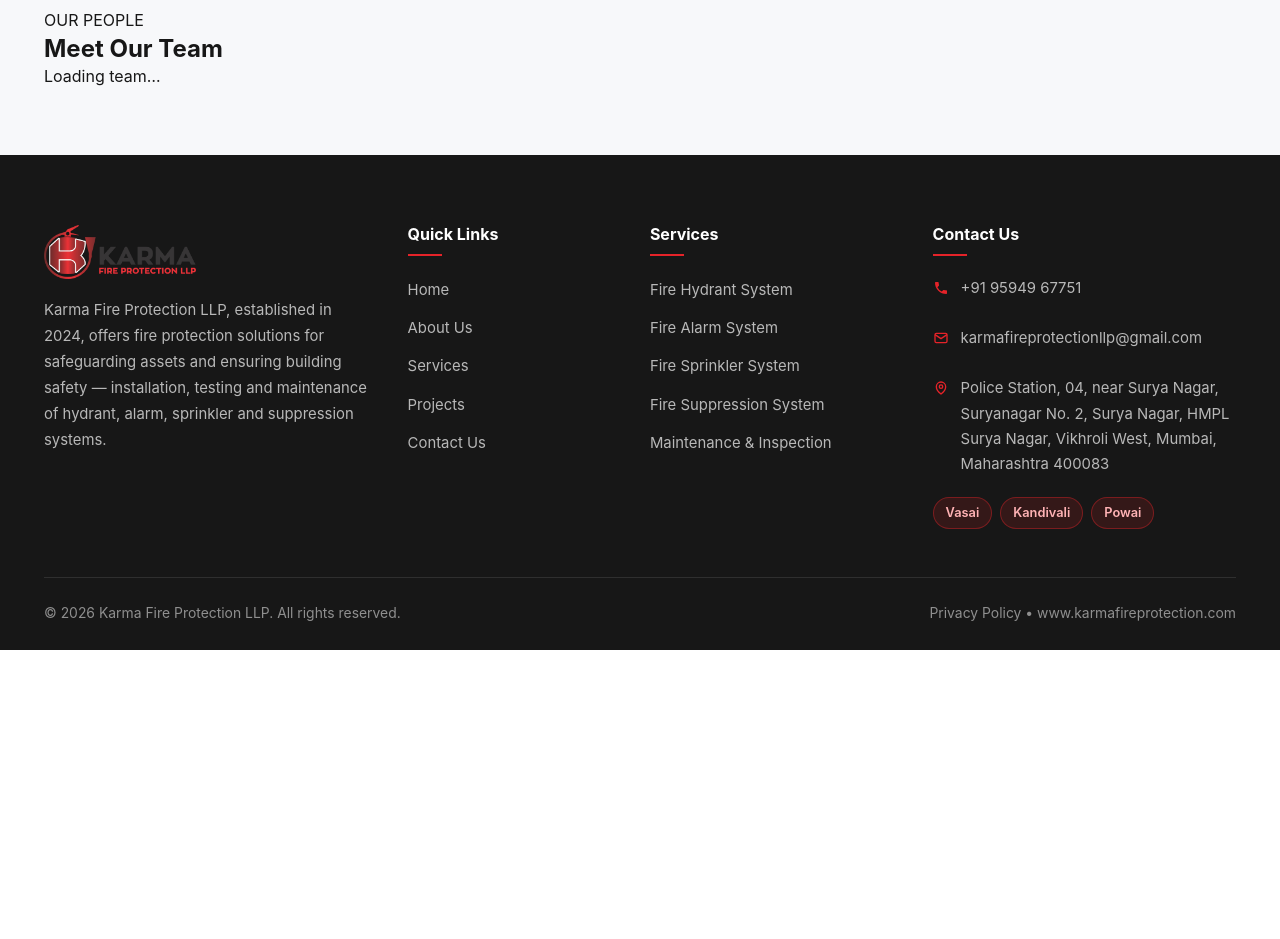
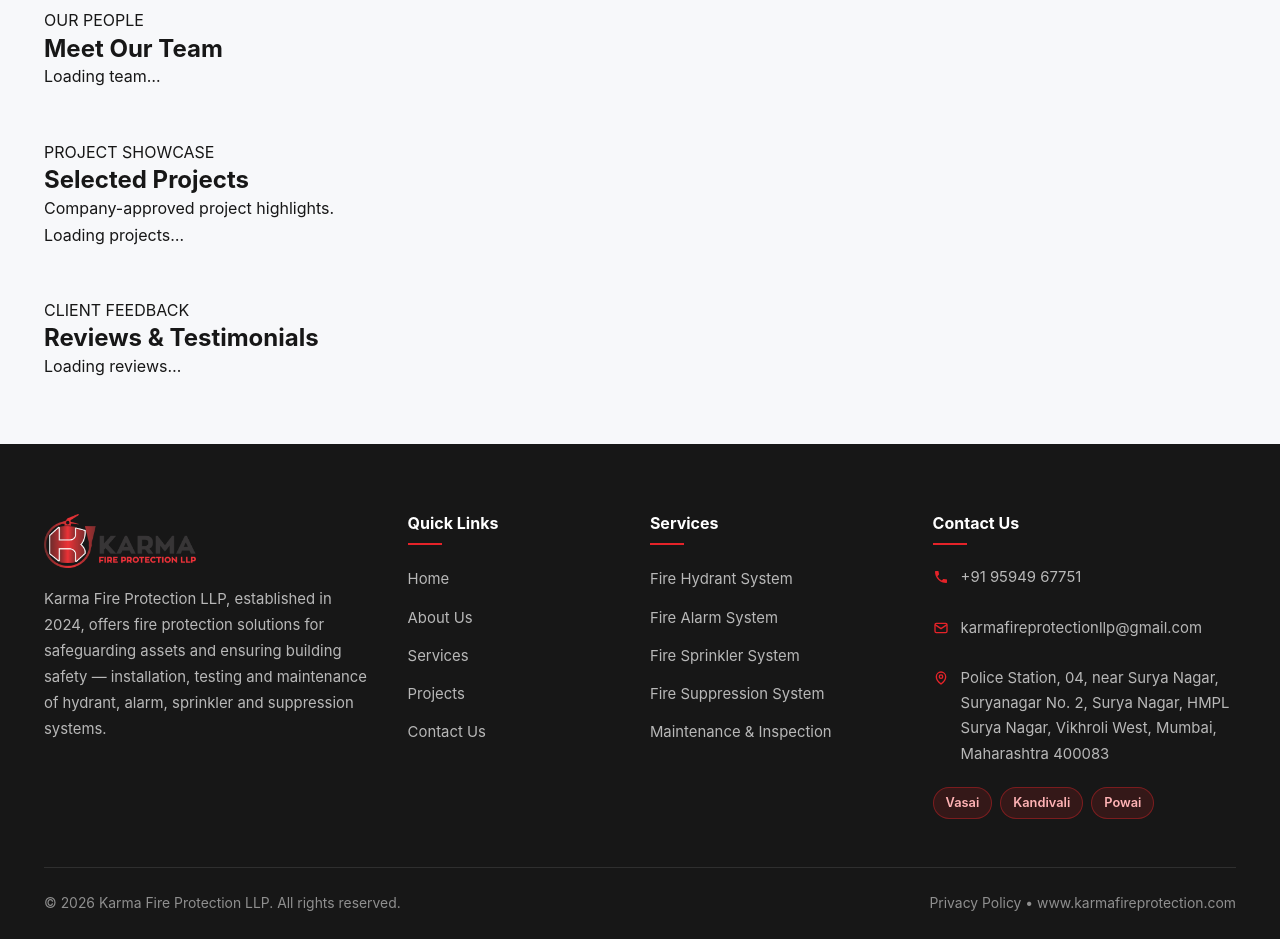
Before and after one commit to ns-matrix/karma-fire-protection0, a plain HTML site: page index.html in a window 1280 px wide. Shown: the part 5260-6199 px from the top of the page. Before the commit the page ends 5910 px from the top, so only its background shows below. Drawn offline with Linux system fonts and the light colour scheme; a script that the page names is missing.

Commit message:
Add dynamic projects and client review sections to homepage

```diff
--- a/index.html
+++ b/index.html
@@ -498,7 +498,11 @@
       <div class="section-header" style="margin-top:48px"><span class="section-tag">OUR CATALOGUE</span><h2>Fire Protection Products</h2></div>
       <div id="managed-products" class="managed-grid"><p>Loading products…</p></div>
       <div class="section-header" style="margin-top:48px"><span class="section-tag">OUR PEOPLE</span><h2>Meet Our Team</h2></div>
-      <div id="managed-team" class="managed-grid"><p>Loading team…</p></div>
+      <div id="managed-team" class="managed-grid" data-managed-content><p>Loading team…</p></div>
+      <div class="section-header" style="margin-top:48px"><span class="section-tag">PROJECT SHOWCASE</span><h2>Selected Projects</h2><p>Company-approved project highlights.</p></div>
+      <div id="managed-projects" class="managed-grid" data-managed-content><p>Loading projects…</p></div>
+      <div class="section-header" style="margin-top:48px"><span class="section-tag">CLIENT FEEDBACK</span><h2>Reviews &amp; Testimonials</h2></div>
+      <div id="managed-reviews" class="managed-grid" data-managed-content><p>Loading reviews…</p></div>
     </div>
   </section>
   <style>
```
